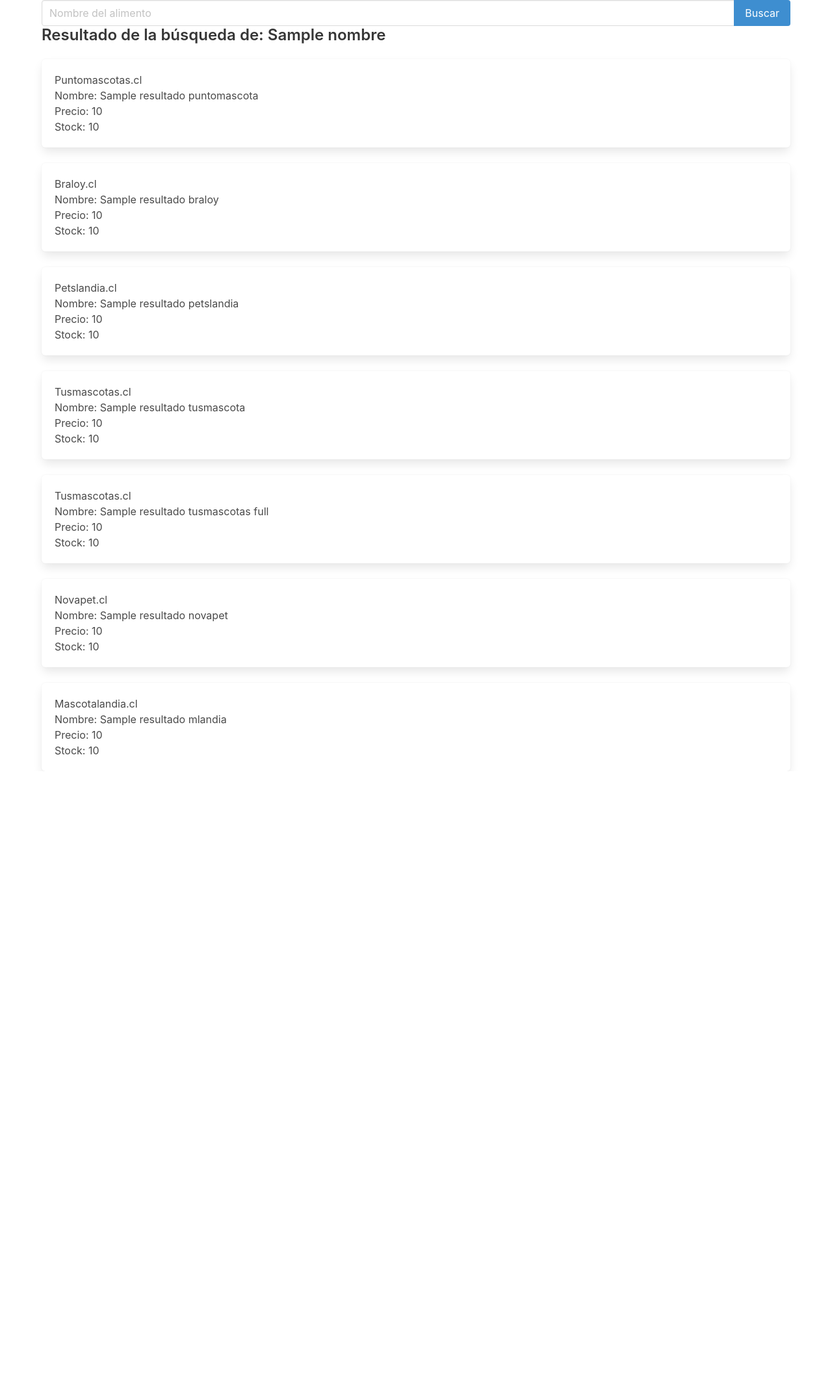
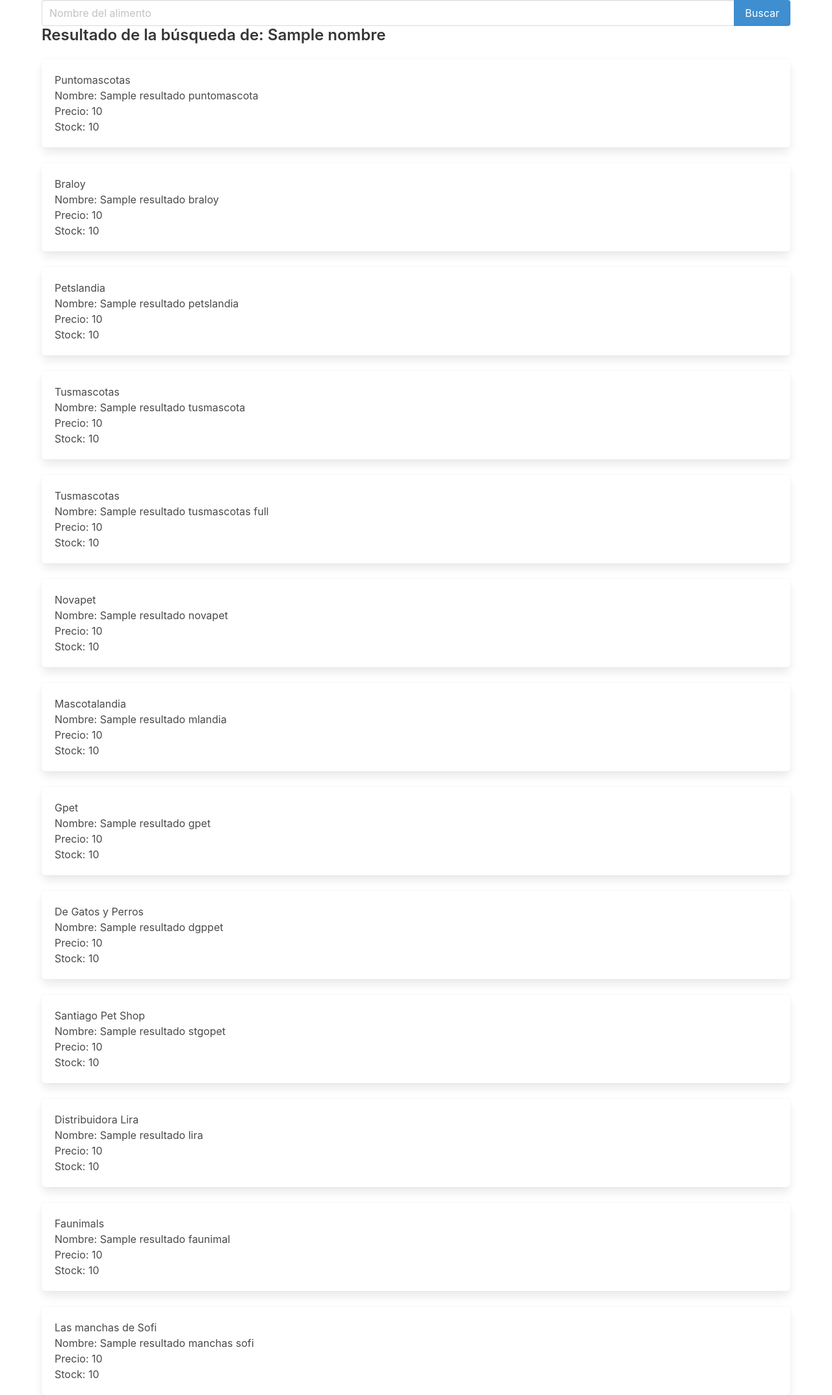
Before and after one commit to micheladasme/FurryFoodFinder, a Flask app: template templates/index.html in a window 1280 px wide. Shown: the part 52-2199 px from the top of the page at 65% size. Before the commit the page ends 1239 px from the top, so only its background shows below. Run offline with Flask 3, Linux system fonts and the light colour scheme; the template is opened without the code that fills it: most values are stand-ins (such as "Sample title", 1, 10 or a date in 2020).

Commit message:
feat(app): agregando nuevos petshop

```diff
--- a/app.py
+++ b/app.py
@@ -15,11 +15,11 @@
             precio_elemento = resultado.select_one(selectors['precio'])
             stock_elemento = resultado.select_one(selectors['stock'])
 
-            nombre = nombre_elemento.text.strip() if nombre_elemento else 'No disponible'
-            precio = precio_elemento.text.strip() if precio_elemento else 'No disponible'
-            stock = stock_elemento.text.strip() if stock_elemento else 'No disponible'
+            nombre = nombre_elemento.text.strip() if nombre_elemento else 'Sin Informacion'
+            precio = precio_elemento.text.strip() if precio_elemento else 'Sin Informacion'
+            stock = stock_elemento.text.strip() if stock_elemento else 'Sin Informacion'
 
-            if 'agotado' in stock.lower() or 'fuera de stock' in stock.lower():
+            if 'agotado' in stock.lower() or 'fuera de stock' in stock.lower() or 'sin stock' in stock.lower():
                 stock = "Agotado"
             else:
                 stock = "Con Stock"
@@ -37,6 +37,12 @@
     resultado_tusmascotas_full = None
     resultado_novapet = None
     resultado_mlandia = None
+    resultado_gpet = None
+    resultado_dgppet = None
+    resultado_stgopet = None
+    resultado_lira = None
+    resultado_faunimals = None
+    resultado_manchasSofi = None
     nombre_alimento = None
 
     if request.method == 'POST':
@@ -46,8 +52,8 @@
 
         # Configuración de selectores para cada sitio web
         selectors_puntomascotas = {
-            'container': "div.product-container.product-style.pg-epd.pg-eal.pg-evl.pg-bnl",
-            'nombre': "h5.product-name",
+            'container': "div.product-list",
+            'nombre': "a",
             'precio': "span.price.product-price",
             'stock': "div.product-availability"
         }
@@ -70,10 +76,10 @@
             'stock': "span.out-of-stock"
         }
         selectors_tusmascotas_full = {
-            'container': "div.product-image-summary.col-lg-12.col-12.col-md-12",
-            'nombre': "h1.product_title.entry-title.wd-entities-title",
+            'container': "div.container-fluid",
+            'nombre': "h1.product_title.entry-title",
             'precio': "span.woocommerce-Price-amount.amount",
-            'stock': "span.out-of-stock"
+            'stock': "span.out-of-stock.product-label"
         }
         selectors_novapet = {
             'container': "div.bs-collection__product.border",
@@ -87,6 +93,42 @@
             'precio': "span.woocommerce-Price-amount.amount",
             'stock': "span.out-of-stock"
         }
+        selectors_gpet = {
+            'container': "td.oe_product",
+            'nombre': "a.tp-link",
+            'precio': "span.oe_currency_value",
+            'stock': "span.out-of-stock"
+        }
+        selectors_dgppet = {
+            'container': "div.row.bs-collection",
+            'nombre': "h3.bs-collection__product-title",
+            'precio': "strong.bs-collection__product-final-price",
+            'stock': "div.bs-collection__product-stock"
+        }
+        selectors_stgopet = {
+            'container': "div.product-thumb",
+            'nombre': "a",
+            'precio': "p.price",
+            'stock': ""
+        }
+        selectors_lira = {
+            'container': "div.shop-container",
+            'nombre': "a.woocommerce-LoopProduct-link.woocommerce-loop-product__link",
+            'precio': "span.woocommerce-Price-amount.amount",
+            'stock': "div.out-of-stock-label"
+        }
+        selectors_faunimals = {
+            'container': "div.d-flex.col-sm-6.col-md-3.text-center",
+            'nombre': "h6.text-truncate",
+            'precio': "div.bs-product-final-price",
+            'stock': ""
+        }
+        selectors_manchasSofi = {
+            'container': "div.products.elements-grid.wd-products-holder",
+            'nombre': "h3.wd-entities-title",
+            'precio': "span.woocommerce-Price-amount.amount",
+            'stock': "span.out-of-stock.product-label",
+        }
 
         # Realizar búsquedas en los sitios web
         resultado_puntomascotas = buscar_alimento(f"https://puntomascotas.cl/buscar?controller=search&s={nombre_alimento_mas}", selectors_puntomascotas)
@@ -96,9 +138,16 @@
         resultado_tusmascotas_full = buscar_alimento(f"https://www.tusmascotas.cl/?s={nombre_alimento_mas}&post_type=product", selectors_tusmascotas_full)
         resultado_novapet = buscar_alimento(f"https://www.novapet.cl/search?search_text={nombre_alimento_codificado}&limit=24&order=relevance&way=DESC", selectors_novapet)
         resultado_mlandia = buscar_alimento(f"https://mlandia.cl/?s={nombre_alimento_mas}&post_type=product", selectors_mlandia)
+        resultado_gpet = buscar_alimento(f"https://gpet.cl/shop?search={nombre_alimento_mas}", selectors_gpet)
+        resultado_dgppet = buscar_alimento(f"https://www.dgppet.cl/search?search_text={nombre_alimento_codificado}&limit=12&order=relevance&way=DESC", selectors_dgppet)
+        resultado_stgopet = buscar_alimento(f"https://www.santiagopetstore.cl/tienda/index.php?route=product/search&search={nombre_alimento_codificado}", selectors_stgopet)
+        resultado_lira = buscar_alimento(f"https://www.distribuidoralira.cl/?product_cat=&s={nombre_alimento_mas}&post_type=product", selectors_lira)
+        # resultado_faunimals = buscar_alimento(f"https://www.faunimals.com/search?search_text={nombre_alimento_codificado}&limit=24&order=relevance&way=DESC&page=1", selectors_faunimals)
+        resultado_manchasSofi = buscar_alimento(f"https://lasmanchasdesofi.cl/?s={nombre_alimento_mas}&post_type=product", selectors_manchasSofi)
 
     return render_template('index.html', nombre=nombre_alimento, resultado_puntomascotas=resultado_puntomascotas, resultado_braloy=resultado_braloy, resultado_petslandia=resultado_petslandia, resultado_tusmascotas=resultado_tusmascotas,
-    resultado_tusmascotas_full=resultado_tusmascotas_full, resultado_novapet=resultado_novapet, resultado_mlandia=resultado_mlandia)
+    resultado_tusmascotas_full=resultado_tusmascotas_full, resultado_novapet=resultado_novapet, resultado_mlandia=resultado_mlandia, resultado_gpet=resultado_gpet, resultado_dgppet=resultado_dgppet, resultado_stgopet=resultado_stgopet,
+    resultado_lira=resultado_lira, resultado_faunimals=resultado_faunimals, resultado_manchasSofi=resultado_manchasSofi)
 
 if __name__ == '__main__':
     app.run(port=3000, debug=True)
--- a/templates/index.html
+++ b/templates/index.html
@@ -6,11 +6,14 @@
     <title>Web Scraping - Búsqueda de Alimentos</title>
     <link rel="stylesheet" href="https://cdn.jsdelivr.net/npm/bulma@0.9.4/css/bulma.min.css">
     <style>
+        .container{
+            height: 100%;
+        }
         .loader-container {
           display: none;
           justify-content: center;
           align-items: center;
-          height: 80vh;
+          height: 100%;
         }
 
         .loader {
@@ -64,7 +67,7 @@
 
         {% if resultado_puntomascotas %}
             <div class="box">
-                <h3>Puntomascotas.cl</h3>
+                <h3>Puntomascotas</h3>
                 <p>Nombre: {{ resultado_puntomascotas.nombre }}</p>
                 <p>Precio: {{ resultado_puntomascotas.precio }}</p>
                 <p>Stock: {{ resultado_puntomascotas.stock }}</p>
@@ -73,7 +76,7 @@
 
         {% if resultado_braloy %}
             <div class="box">
-                <h3>Braloy.cl</h3>
+                <h3>Braloy</h3>
                 <p>Nombre: {{ resultado_braloy.nombre }}</p>
                 <p>Precio: {{ resultado_braloy.precio }}</p>
                 <p>Stock: {{ resultado_braloy.stock }}</p>
@@ -82,7 +85,7 @@
 
         {% if resultado_petslandia %}
             <div class="box">
-                <h3>Petslandia.cl</h3>
+                <h3>Petslandia</h3>
                 <p>Nombre: {{ resultado_petslandia.nombre }}</p>
                 <p>Precio: {{ resultado_petslandia.precio }}</p>
                 <p>Stock: {{ resultado_petslandia.stock }}</p>
@@ -91,7 +94,7 @@
 
         {% if resultado_tusmascotas %}
             <div class="box">
-                <h3>Tusmascotas.cl</h3>
+                <h3>Tusmascotas</h3>
                 <p>Nombre: {{ resultado_tusmascotas.nombre }}</p>
                 <p>Precio: {{ resultado_tusmascotas.precio }}</p>
                 <p>Stock: {{ resultado_tusmascotas.stock }}</p>
@@ -100,7 +103,7 @@
 
         {% if resultado_tusmascotas_full %}
             <div class="box">
-                <h3>Tusmascotas.cl</h3>
+                <h3>Tusmascotas</h3>
                 <p>Nombre: {{ resultado_tusmascotas_full.nombre }}</p>
                 <p>Precio: {{ resultado_tusmascotas_full.precio }}</p>
                 <p>Stock: {{ resultado_tusmascotas_full.stock }}</p>
@@ -109,7 +112,7 @@
 
         {% if resultado_novapet %}
             <div class="box">
-                <h3>Novapet.cl</h3>
+                <h3>Novapet</h3>
                 <p>Nombre: {{ resultado_novapet.nombre }}</p>
                 <p>Precio: {{ resultado_novapet.precio }}</p>
                 <p>Stock: {{ resultado_novapet.stock }}</p>
@@ -118,10 +121,64 @@
 
         {% if resultado_mlandia %}
             <div class="box">
-                <h3>Mascotalandia.cl</h3>
+                <h3>Mascotalandia</h3>
                 <p>Nombre: {{ resultado_mlandia.nombre }}</p>
                 <p>Precio: {{ resultado_mlandia.precio }}</p>
                 <p>Stock: {{ resultado_mlandia.stock }}</p>
+            </div>
+        {% endif %}
+
+        {% if resultado_gpet %}
+            <div class="box">
+                <h3>Gpet</h3>
+                <p>Nombre: {{ resultado_gpet.nombre }}</p>
+                <p>Precio: {{ resultado_gpet.precio }}</p>
+                <p>Stock: {{ resultado_gpet.stock }}</p>
+            </div>
+        {% endif %}
+
+        {% if resultado_dgppet %}
+            <div class="box">
+                <h3>De Gatos y Perros</h3>
+                <p>Nombre: {{ resultado_dgppet.nombre }}</p>
+                <p>Precio: {{ resultado_dgppet.precio }}</p>
+                <p>Stock: {{ resultado_dgppet.stock }}</p>
+            </div>
+        {% endif %}
+
+        {% if resultado_stgopet %}
+            <div class="box">
+                <h3>Santiago Pet Shop</h3>
+                <p>Nombre: {{ resultado_stgopet.nombre }}</p>
+                <p>Precio: {{ resultado_stgopet.precio }}</p>
+                <p>Stock: {{ resultado_stgopet.stock }}</p>
+            </div>
+        {% endif %}
+
+        {% if resultado_lira %}
+            <div class="box">
+                <h3> Distribuidora Lira </h3>
+                <p>Nombre: {{ resultado_lira.nombre }}</p>
+                <p>Precio: {{ resultado_lira.precio }}</p>
+                <p>Stock: {{ resultado_lira.stock }}</p>
+            </div>
+        {% endif %}
+
+        {% if resultado_faunimals %}
+            <div class="box">
+                <h3> Faunimals </h3>
+                <p>Nombre: {{ resultado_faunimals.nombre }}</p>
+                <p>Precio: {{ resultado_faunimals.precio }}</p>
+                <p>Stock: {{ resultado_faunimals.stock }}</p>
+            </div>
+        {% endif %}
+
+        {% if resultado_manchasSofi %}
+            <div class="box">
+                <h3> Las manchas de Sofi </h3>
+                <p>Nombre: {{ resultado_manchasSofi.nombre }}</p>
+                <p>Precio: {{ resultado_manchasSofi.precio }}</p>
+                <p>Stock: {{ resultado_manchasSofi.stock }}</p>
             </div>
         {% endif %}
     </div>
```
